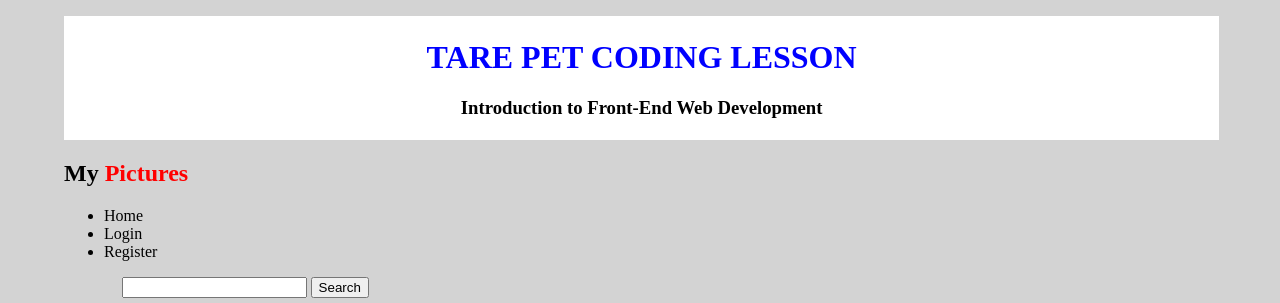
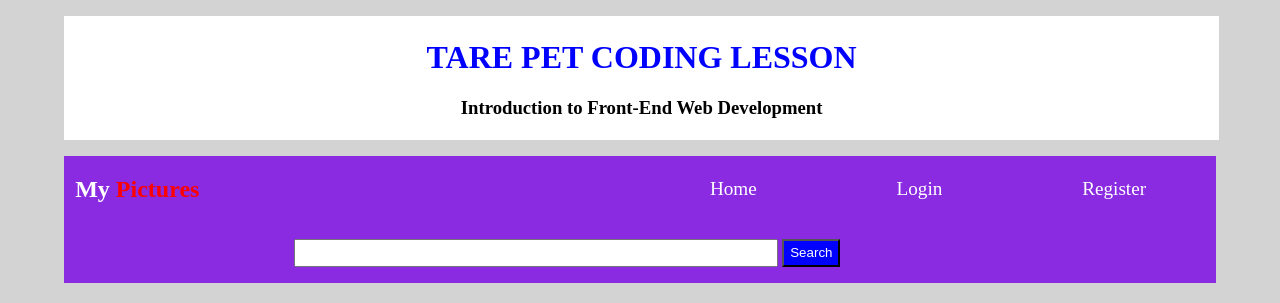
Before and after one commit to joshhumphrey02/lesson, a plain HTML site: page index.html in a window 1280 px wide. Shown: the top 303 px of the page. Drawn offline with Linux system fonts and the light colour scheme.

Commit message:
Update index.css

```diff
--- a/index.css
+++ b/index.css
@@ -26,15 +26,53 @@ body{
     padding: .3rem 0;
 }
 
-.frame .title{
+.navbar{
     width: 100%;
-    height: 2rem;
+    min-height: 5rem;
+    height: fit-content;
+    background-color: blueviolet;
+    margin-bottom: 1rem;
     display: flex;
+    justify-content: space-between;
+    flex-wrap: wrap;
     align-items: center;
-    margin: .4rem 0 .6rem;
+    color: white;
+}
+
+.navbar .title{
+    width: 35%;
+    padding-left: .7rem;
+}
+.navbar ul{
+    width: 50%;
+    display: flex;
+    justify-content: space-around;
+}
+.navbar ul li{
+    font-size: 1.2rem;
+    list-style: none;
+}
+.navbar ul li:hover{
+    color: blue;
+}
+.navbar .search{
+    width: 100%;
+    margin: 1rem 0;
+}
+.navbar .container{
+    display: block;
+    width: 60%;
+    height: 1.8rem;
+    margin: auto;
+}
+.navbar .search input{
+    width: 70%;
+    height: 100%;
+}
+.navbar .search button{
+    height: 100%;
     background-color: blue;
     color: white;
-    padding-left: 4px;
 }
 .frame .pixs{
     width: 100%;
```
